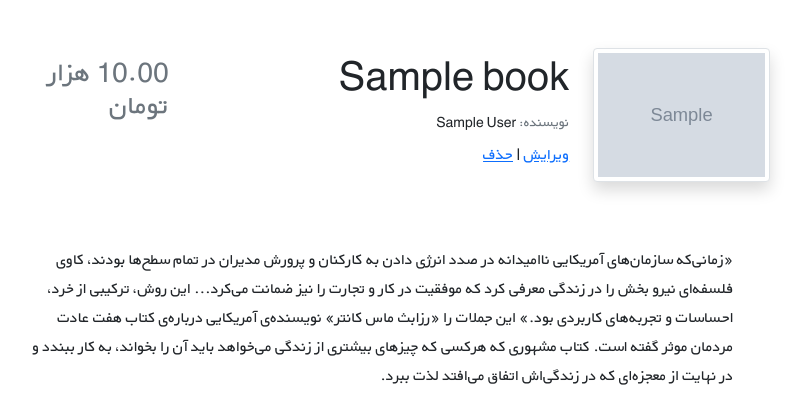
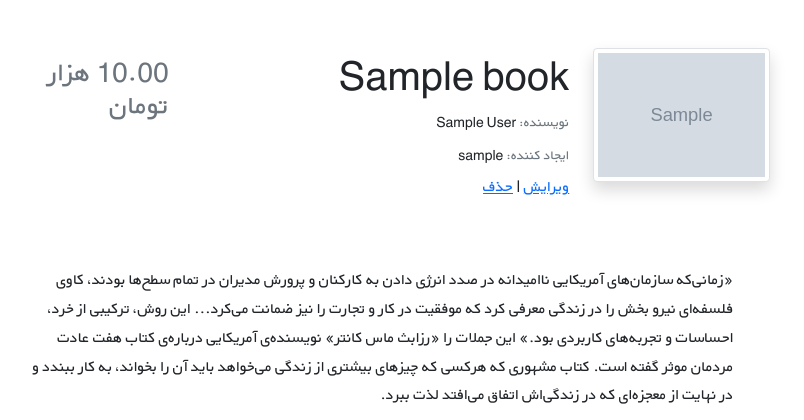
Before and after one commit to realhesam04/BookStore_Project, a Django app: page /books/1/ in a window 1280 px wide. Shown: the part 61-481 px from the top of the page, without its empty margins (259-1063 px from the left). Run offline with Django 5.2, Linux system fonts and the light colour scheme; tables that the repository leaves empty hold one stand-in row (values such as "Sample post"); grey boxes marked "Sample" are stand-in pictures; some libraries are stand-ins or nearby versions.

Commit message:
add user who created the book to Book Model and book detail template

```diff
--- a/books/models.py
+++ b/books/models.py
@@ -5,6 +5,7 @@ from django.conf import settings
 
 
 class Book(models.Model):
+    user = models.ForeignKey(settings.AUTH_USER_MODEL, on_delete=models.CASCADE)
     title = models.CharField(max_length=200)
     author = models.CharField(max_length=200)
     description = models.TextField()
--- a/books/templates/book/book_detail.html
+++ b/books/templates/book/book_detail.html
@@ -23,6 +23,7 @@
                             <div class="col-xs-12 col-md-6 text-center text-md-end mt-md-1 mt-4">
                                 <h1>{{ book.title }}</h1>
                                 <h5 class="small my-1"><span class="text-muted">نویسنده: </span>{{ book.author }}</h5>
+                                <h5 class="small my-1"><span class="text-muted">ایجاد کننده: </span>{{ book.user.username }}</h5>
                                 <a href="{% url 'book_update' book.id %}">ویرایش</a>
                                 <span> | </span>
                                 <a href="{% url 'book_delete' book.id %}">حذف</a>
```
Also changed, not shown: books/migrations/0006_book_user.py (added).
